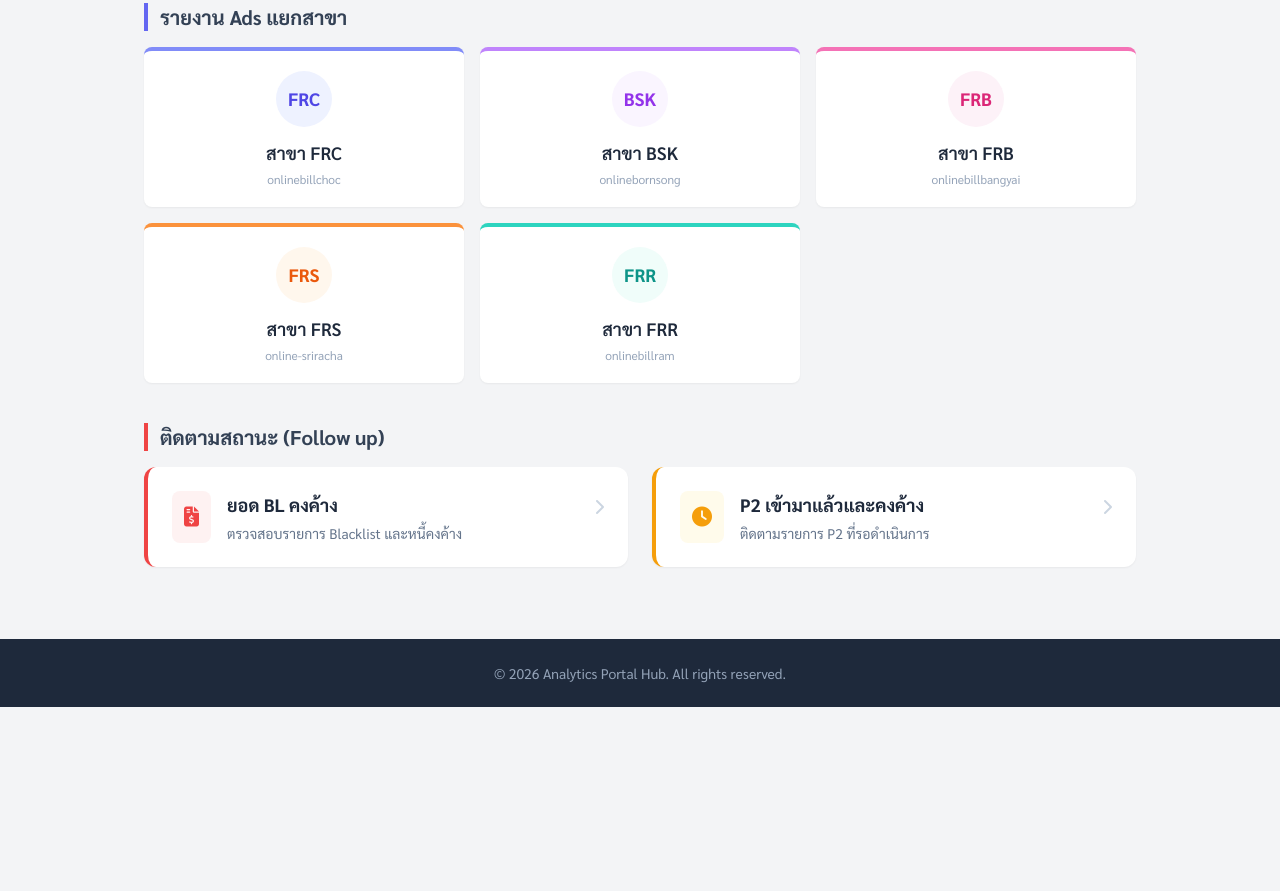
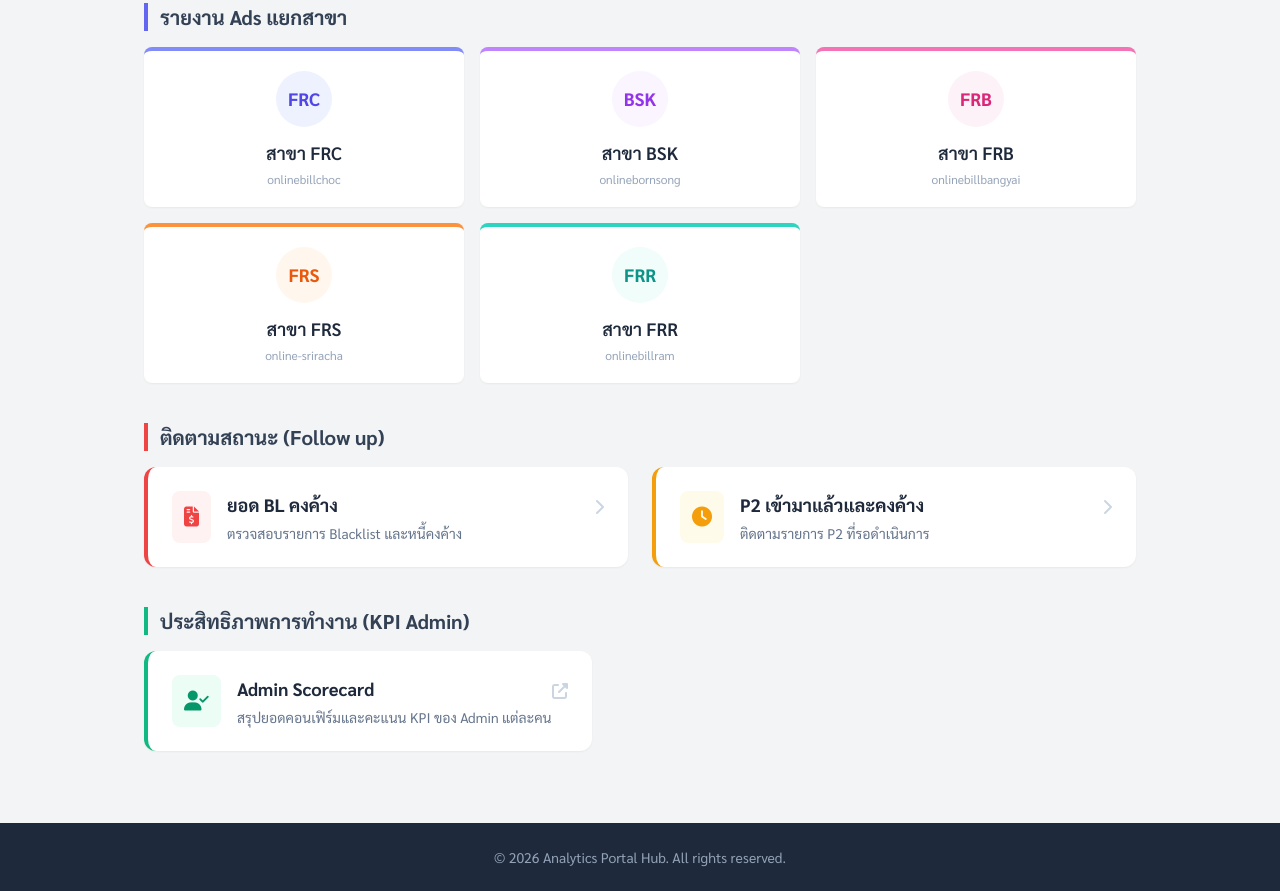
Before and after one commit to marketingflorenza/analyticsportal, a plain HTML site: page index.html in a window 1280 px wide. Shown: the part 363-1254 px from the top of the page. Before the commit the page ends 1070 px from the top, so only its background shows below. Drawn offline with nearby package versions, Linux system fonts and the light colour scheme.

Commit message:
Update index.html

```diff
--- a/index.html
+++ b/index.html
@@ -169,10 +169,30 @@
                 </div>
             </div>
 
+            <!-- Section 4: Admin Performance (KPI) -->
+            <div class="mb-10">
+                <h2 class="text-xl font-bold text-slate-700 mb-4 border-l-4 border-emerald-500 pl-3">ประสิทธิภาพการทำงาน (KPI Admin)</h2>
+                <div class="max-w-md">
+                    <!-- KPI รายบุคคล -->
+                    <a href="https://kpiadmin.vercel.app/" target="_blank" class="group">
+                        <div class="bg-white rounded-xl shadow-sm p-6 border-l-4 border-emerald-500 hover:shadow-md transition-all flex items-start">
+                            <div class="bg-emerald-50 p-3 rounded-lg mr-4">
+                                <i class="fas fa-user-check text-xl text-emerald-600"></i>
+                            </div>
+                            <div>
+                                <h3 class="text-lg font-bold text-slate-800 group-hover:text-emerald-600 transition-colors">Admin Scorecard</h3>
+                                <p class="text-sm text-slate-500 mt-1">สรุปยอดคอนเฟิร์มและคะแนน KPI ของ Admin แต่ละคน</p>
+                            </div>
+                            <i class="fas fa-external-link-alt ml-auto text-slate-300 mt-2"></i>
+                        </div>
+                    </a>
+                </div>
+            </div>
+
         </main>
 
         <!-- Footer -->
-        <footer class="bg-slate-800 text-slate-400 py-6 text-center text-sm">
+        <footer class="bg-slate-800 text-slate-400 py-6 text-center text-sm mt-auto">
             <p>&copy; <span id="year"></span> Analytics Portal Hub. All rights reserved.</p>
         </footer>
 
@@ -180,7 +200,7 @@
 
     <script>
         // Set current date
-        const dateOptions = { weekday: 'long', year: 'numeric', month: 'long', day: 'numeric', lang: 'th-TH' };
+        const dateOptions = { weekday: 'long', year: 'numeric', month: 'long', day: 'numeric' };
         document.getElementById('current-date').textContent = new Date().toLocaleDateString('th-TH', dateOptions);
 
         // Set footer year
```
